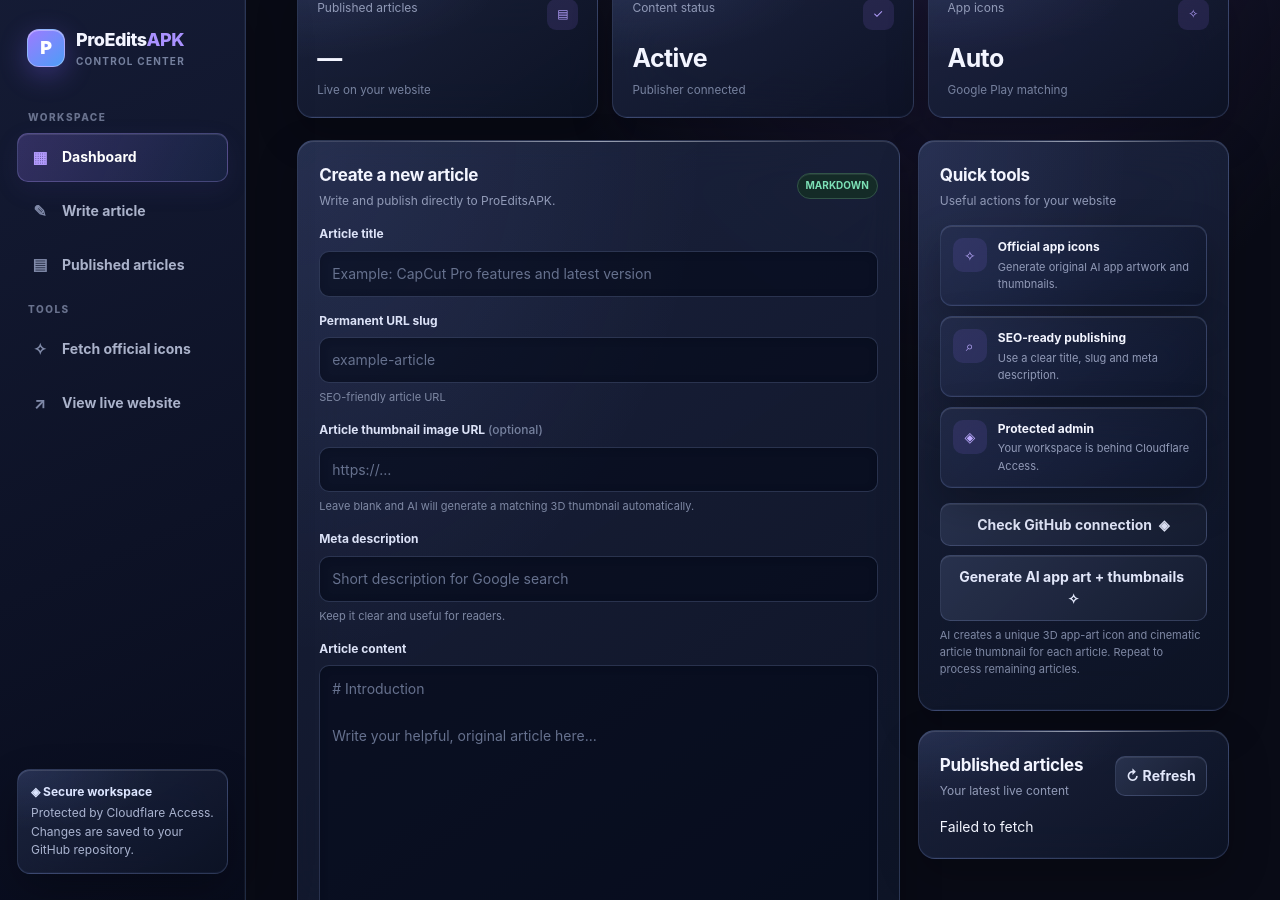
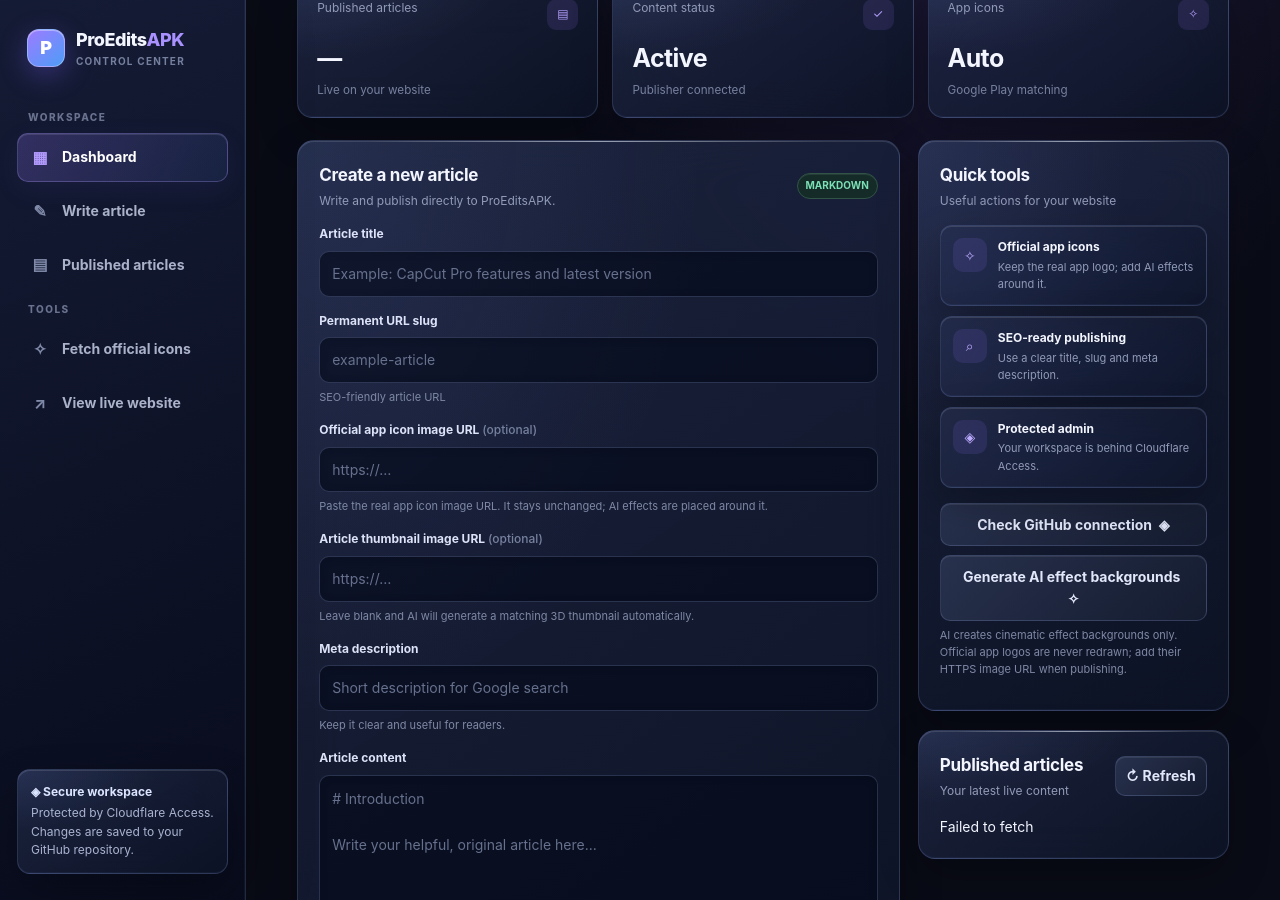
Before and after one commit to haseebaslam091-afk/proeditsapk, a Jekyll site: the page admin/index.html, which Jekyll copies as it is, in a window 1280 px wide and 900 px high, scrolled down 242 px. Built offline with Jekyll 4.4.1, drawn with Linux system fonts in a browser that asks for light colours.

Commit message:
Add official app icon source field to admin publisher

```diff
--- a/admin/index.html
+++ b/admin/index.html
@@ -71,11 +71,12 @@
 <section class="panel" id="editor"><div class="panelhead"><div><h2>Create a new article</h2><p class="hint">Write and publish directly to ProEditsAPK.</p></div><span class="pill">MARKDOWN</span></div>
 <form id="form"><div class="field"><label for="title">Article title</label><input id="title" maxlength="160" required placeholder="Example: CapCut Pro features and latest version"></div>
 <div class="field"><label for="slug">Permanent URL slug</label><input id="slug" required placeholder="example-article"><div class="help">SEO-friendly article URL</div></div>
+<div class="field"><label for="officialIconUrl">Official app icon image URL <span style="color:#77829f;font-weight:500">(optional)</span></label><input id="officialIconUrl" type="url" placeholder="https://…"><div class="help">Paste the real app icon image URL. It stays unchanged; AI effects are placed around it.</div></div>
 <div class="field"><label for="thumbnailUrl">Article thumbnail image URL <span style="color:#77829f;font-weight:500">(optional)</span></label><input id="thumbnailUrl" type="url" placeholder="https://…"><div class="help">Leave blank and AI will generate a matching 3D thumbnail automatically.</div></div>
 <div class="field"><label for="description">Meta description</label><input id="description" maxlength="320" placeholder="Short description for Google search"><div class="help">Keep it clear and useful for readers.</div></div>
 <div class="field"><label for="content">Article content</label><textarea id="content" required placeholder="# Introduction&#10;&#10;Write your helpful, original article here..."></textarea><div class="help">Markdown supported · Minimum 80 characters</div></div>
 <div class="formfoot"><span class="help">Your article will be saved to GitHub when published.</span><button class="btn primary" id="publish" type="submit">Publish article&nbsp; ↗</button></div></form><div id="status" class="status" role="status" aria-live="polite"></div></section>
-<aside><section class="panel"><div class="panelhead"><div><h2>Quick tools</h2><p class="hint">Useful actions for your website</p></div></div><div class="quick"><div class="quickitem"><div class="quickico">✧</div><div><b>Official app icons</b><span>Generate original AI app artwork and thumbnails.</span></div></div><div class="quickitem"><div class="quickico">⌕</div><div><b>SEO-ready publishing</b><span>Use a clear title, slug and meta description.</span></div></div><div class="quickitem"><div class="quickico">◈</div><div><b>Protected admin</b><span>Your workspace is behind Cloudflare Access.</span></div></div></div><button class="btn secondary" id="githubCheck" style="width:100%;margin-top:15px">Check GitHub connection&nbsp; ◈</button><button class="btn secondary" id="refreshIcons" style="width:100%;margin-top:9px">Generate AI app art + thumbnails&nbsp; ✧</button><p class="help">AI creates a unique 3D app-art icon and cinematic article thumbnail for each article. Repeat to process remaining articles.</p></section>
+<aside><section class="panel"><div class="panelhead"><div><h2>Quick tools</h2><p class="hint">Useful actions for your website</p></div></div><div class="quick"><div class="quickitem"><div class="quickico">✧</div><div><b>Official app icons</b><span>Keep the real app logo; add AI effects around it.</span></div></div><div class="quickitem"><div class="quickico">⌕</div><div><b>SEO-ready publishing</b><span>Use a clear title, slug and meta description.</span></div></div><div class="quickitem"><div class="quickico">◈</div><div><b>Protected admin</b><span>Your workspace is behind Cloudflare Access.</span></div></div></div><button class="btn secondary" id="githubCheck" style="width:100%;margin-top:15px">Check GitHub connection&nbsp; ◈</button><button class="btn secondary" id="refreshIcons" style="width:100%;margin-top:9px">Generate AI effect backgrounds&nbsp; ✧</button><p class="help">AI creates cinematic effect backgrounds only. Official app logos are never redrawn; add their HTTPS image URL when publishing.</p></section>
 <section class="panel articles" id="published"><div class="panelhead"><div><h2>Published articles</h2><p class="hint">Your latest live content</p></div><button class="btn secondary" id="refresh" style="padding:8px 10px">↻ Refresh</button></div><div id="posts" class="article-list"><p class="hint">Loading articles…</p></div></section></aside>
 </div></main></div>
 <script>
```
Also changed, not shown: other parts of admin/index.html (+1 -1 lines).
